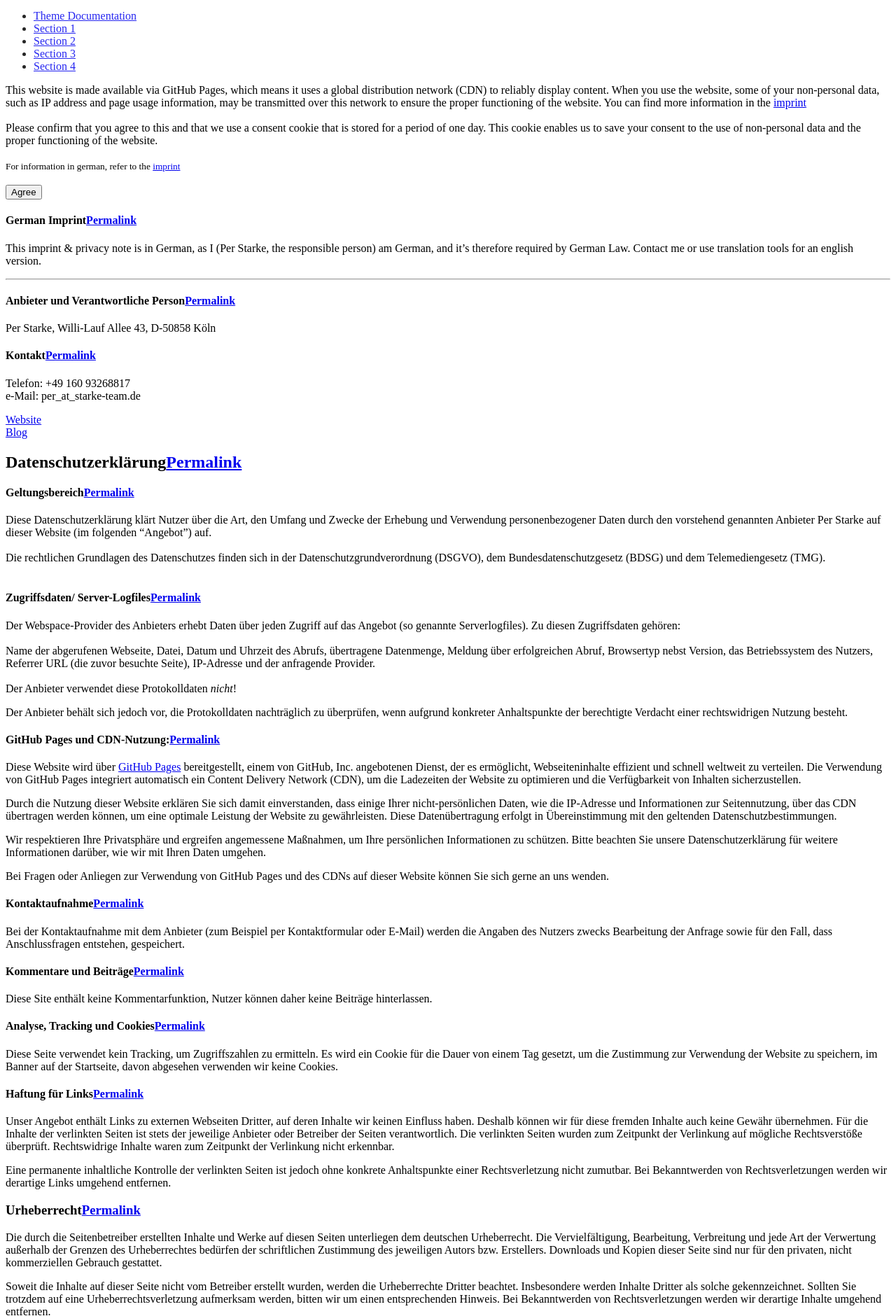
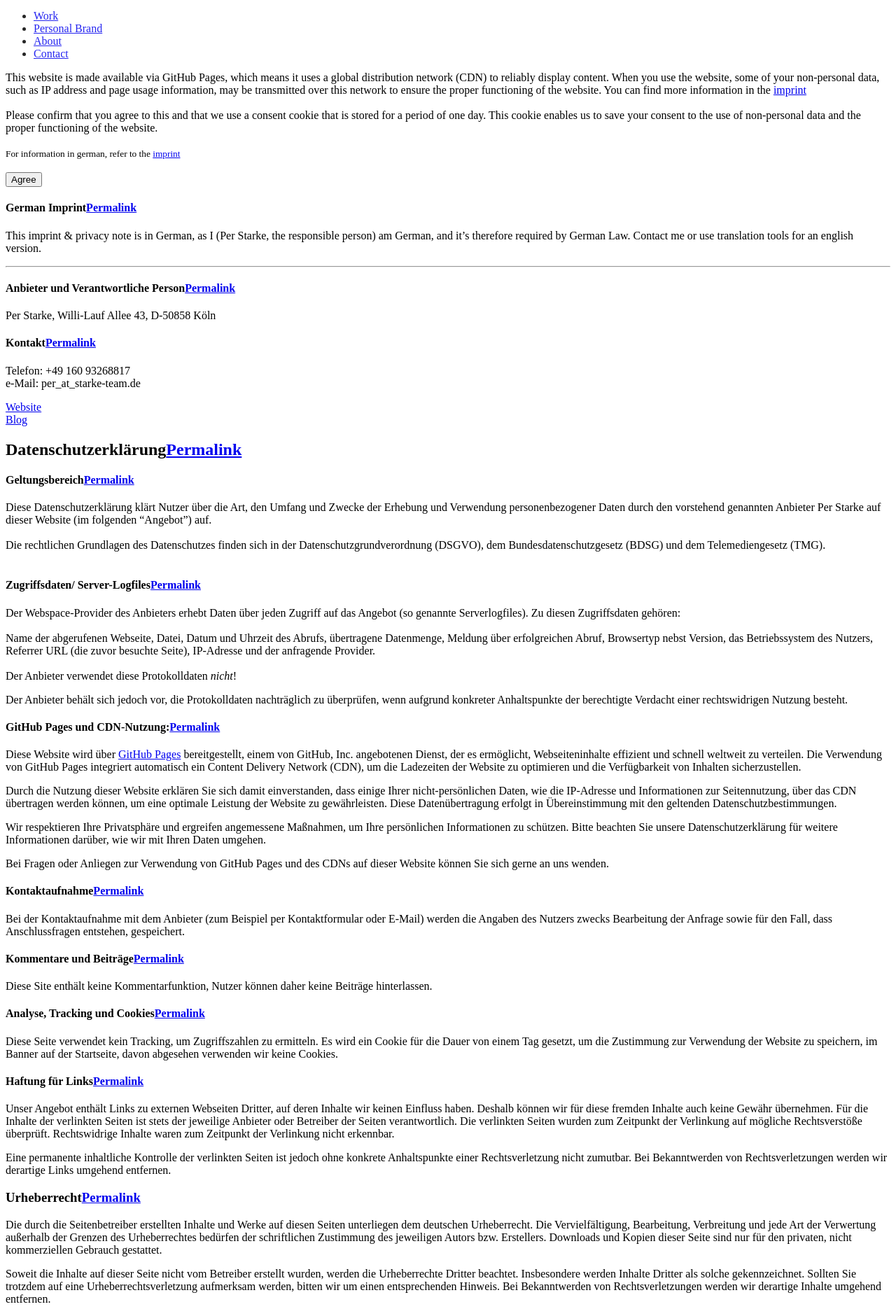
Before and after one commit to perstarke-webdev/felixbuchwald-site, a Jekyll site: the page built from _pages/imprint.md, in a window 1280 px wide. Shown: the part 451-2331 px from the top of the page at 70% size. Built offline with Jekyll 4.4.1, drawn with Linux system fonts in a browser that asks for light colours; cached includes are drawn as plain includes.

```diff
--- a/_data/navigation.yml
+++ b/_data/navigation.yml
@@ -1,18 +1,14 @@
 # main links
 main:
-  - title: "Theme Documentation"
-    url: https://perstarke-webdev.de/oneflow-jekyll-theme
-    blank: true
-    description: "The documentation for this theme, on https://perstarke-webdev.de"
-  - title: "Section 1"
-    url: /#section-1
+  - title: "Work"
+    url: /#work
     blank: false
-  - title: "Section 2"
-    url: /#section-2
+  - title: "Personal Brand"
+    url: /#personalbrand
     blank: false
-  - title: "Section 3"
-    url: /#section-3
+  - title: "About"
+    url: /#about
     blank: false
-  - title: "Section 4"
-    url: /#section-4
+  - title: "Contact"
+    url: /#contact
     blank: false
```
Also changed, not shown: _pages/index.html (+10 -4 lines), 1 other file.
